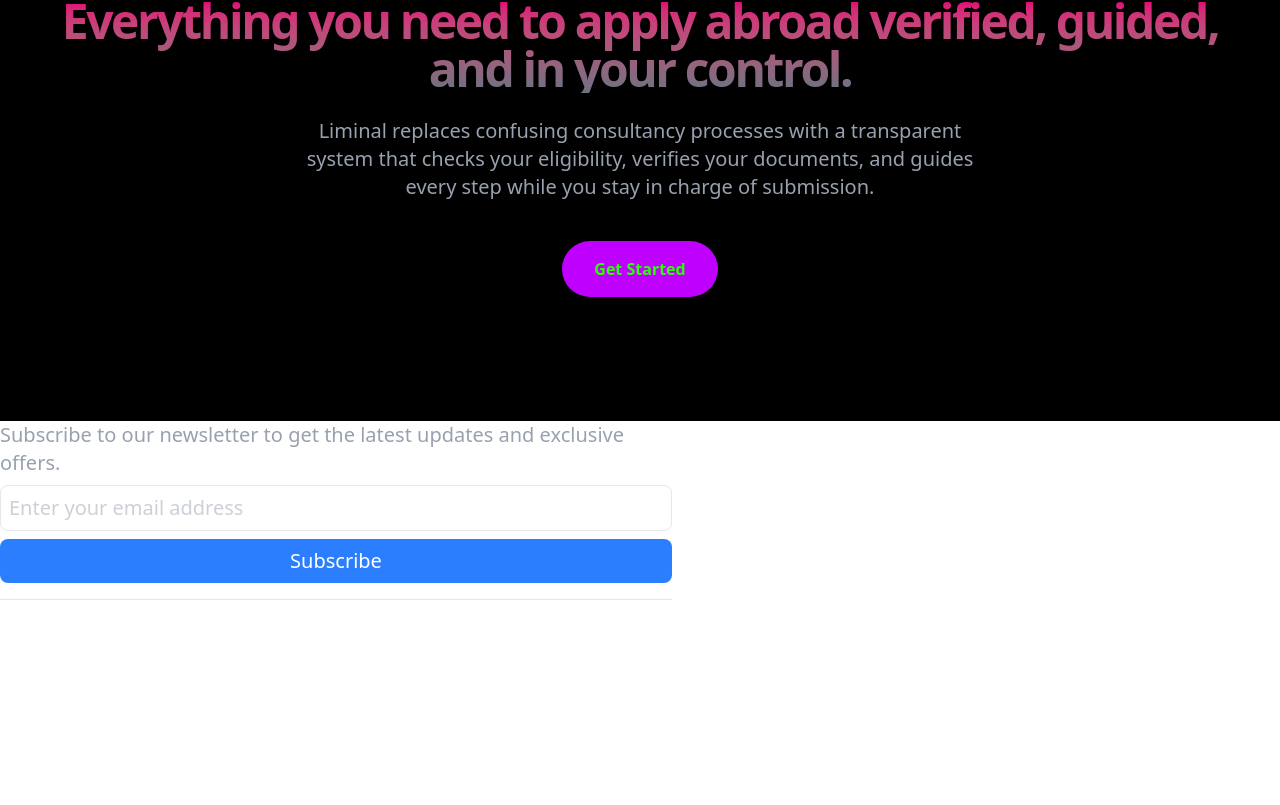
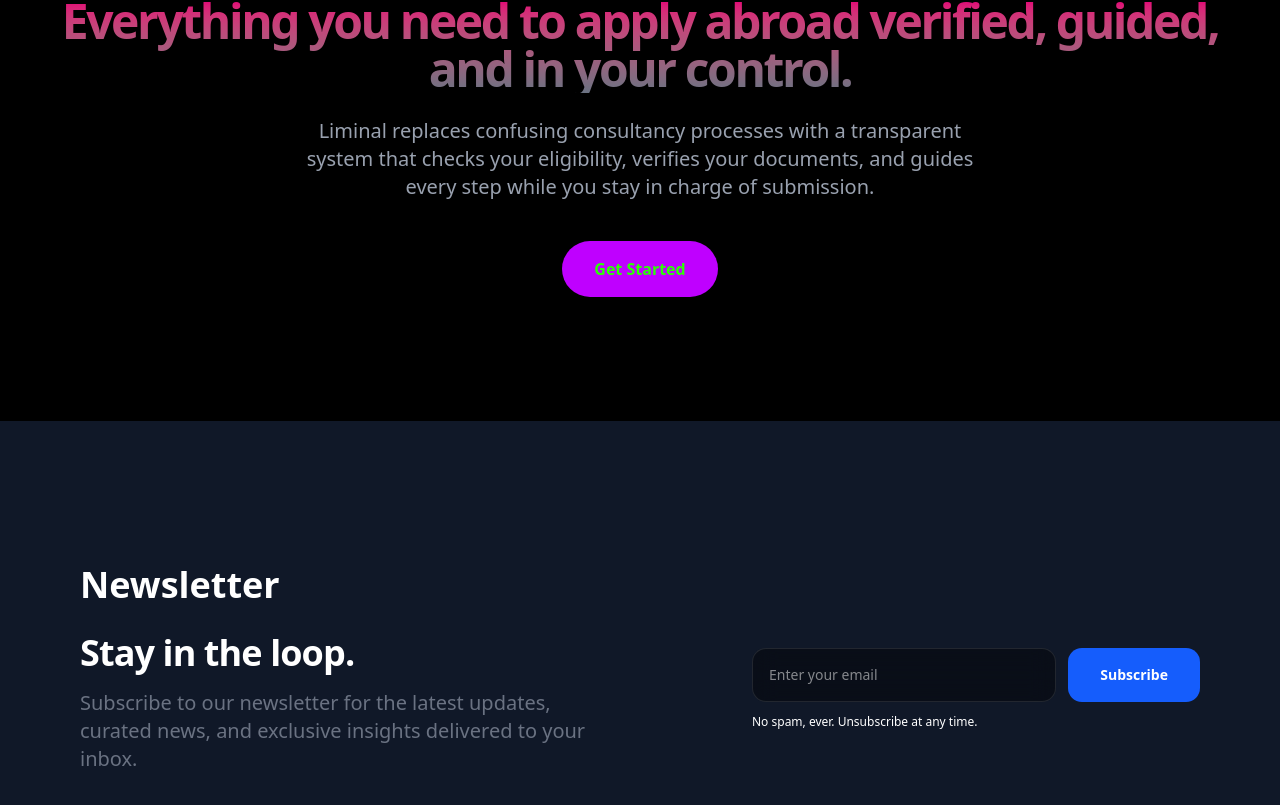
Before and after one commit to Yudeat/Liminal, a Next.js app: page / in a window 1280 px wide. Shown: the part 395-1200 px from the top of the page. Before the commit the page ends 1011 px from the top, so only its background shows below. Built offline with nearby package versions, Linux system fonts and the light colour scheme; what lightswind would draw is missing.

Commit message:
newsletter maintained

```diff
--- a/app/Newsletter.tsx
+++ b/app/Newsletter.tsx
@@ -1,11 +1,50 @@
-export default function Newsletter (){
-    return (
-        <>
-        <div className="max-w-2xl text-lg md:text-xl text-gray-400 border-b border-gray-200 pb-4 mb-4">
-           Subscribe to our newsletter to get the latest updates and exclusive offers.
-           <input type="email" class="w-full p-2 mt-2 border border-gray-200 rounded-md" placeholder="Enter your email address"/>
-           <button class="w-full p-2 mt-2 bg-blue-500 text-white rounded-md">Subscribe</button>
+'use client'
+export default function Newsletter() {
+
+
+  return (
+    <section className="py-20 bg-gray-900 text-white px-4">
+      <div
+        className={`
+          max-w-5xl lg:max-w-full mx-auto rounded-2xl p-8 md:p-12 lg:p-16
+          flex flex-col lg:flex-row items-center justify-between gap-10
+        `}
+      >
+        {/* Text Content */}
+        <div className="max-w-lg text-center lg:text-left">
+          <div className="text-4xl font-extrabold  mb-7 text-semibold ">Newsletter</div>
+          <h3 className={`text-3xl md:text-4xl font-extrabold tracking-tight mb-4 `}>
+            Stay in the loop.
+          </h3>
+          <p className={`text-lg md:text-xl text-gray-500 mb-10 `}
+          >
+            Subscribe to our newsletter for the latest updates, curated news, and exclusive insights delivered to your inbox.
+          </p>
         </div>
-        </>
-    )
+
+        {/* Form Elements */}
+        <div className="w-full  max-w-md">
+          <form className="flex flex-col sm:flex-row gap-3" onSubmit={(e) => e.preventDefault()}>
+            <input
+              type="email"
+              placeholder="Enter your email"
+              className={`
+                flex-grow p-4 rounded-xl text-sm transition-all focus:ring-2 focus:ring-blue-500 outline-none
+                  " border border-white/10 text-white bg-black/40 backdrop-blur-md
+              `}
+            />
+            <button
+              className="px-8 py-4 rounded-xl text-sm font-semibold bg-blue-600 hover:bg-blue-700 text-white transition-transform active:scale-95 whitespace-nowrap"
+            >
+              Subscribe
+            </button>
+          </form>
+          <p className={`mt-3 text-xs
+          text-center lg:text-left`}>
+            No spam, ever. Unsubscribe at any time.
+          </p>
+        </div>
+      </div>
+    </section>
+  );
 }
```
